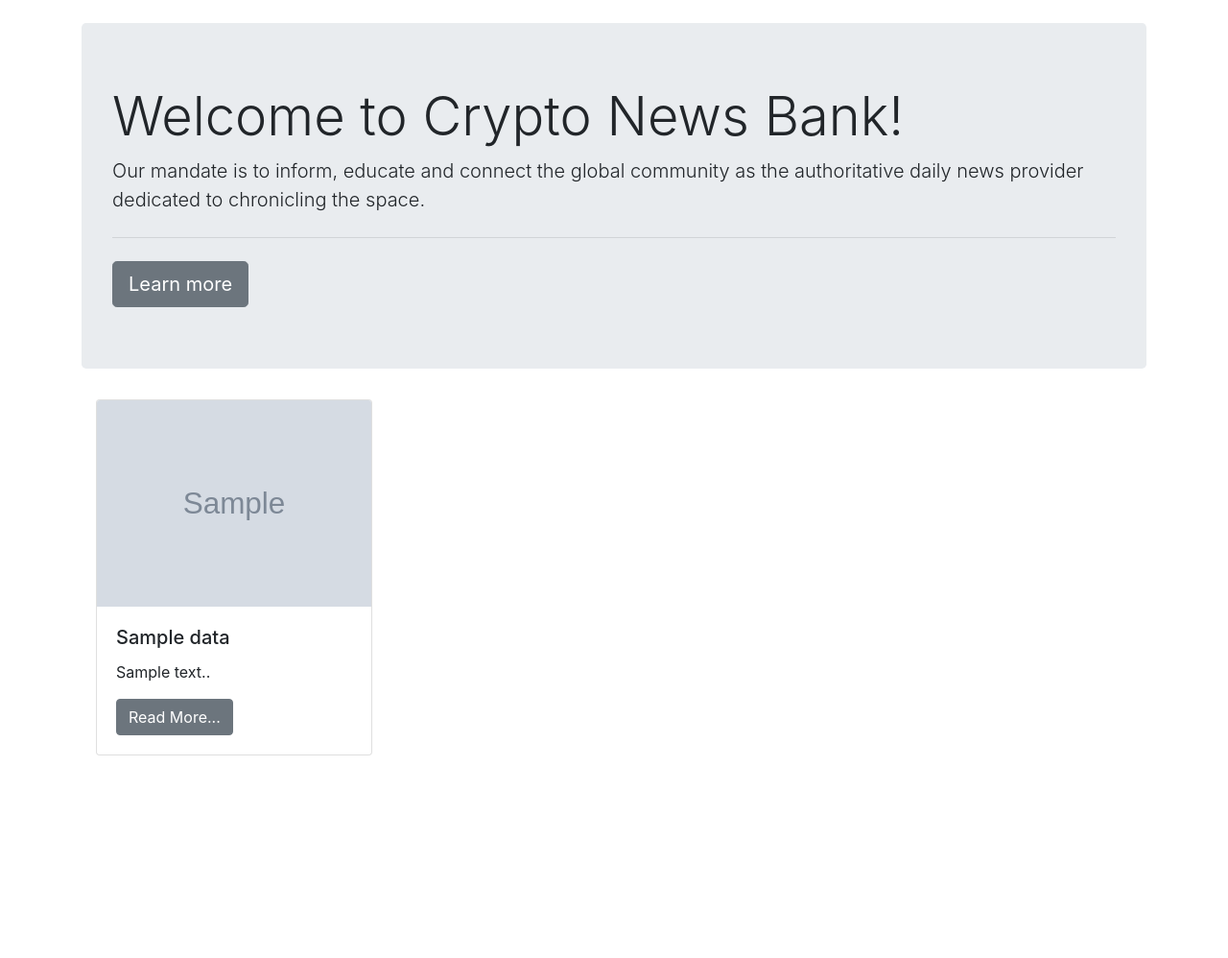
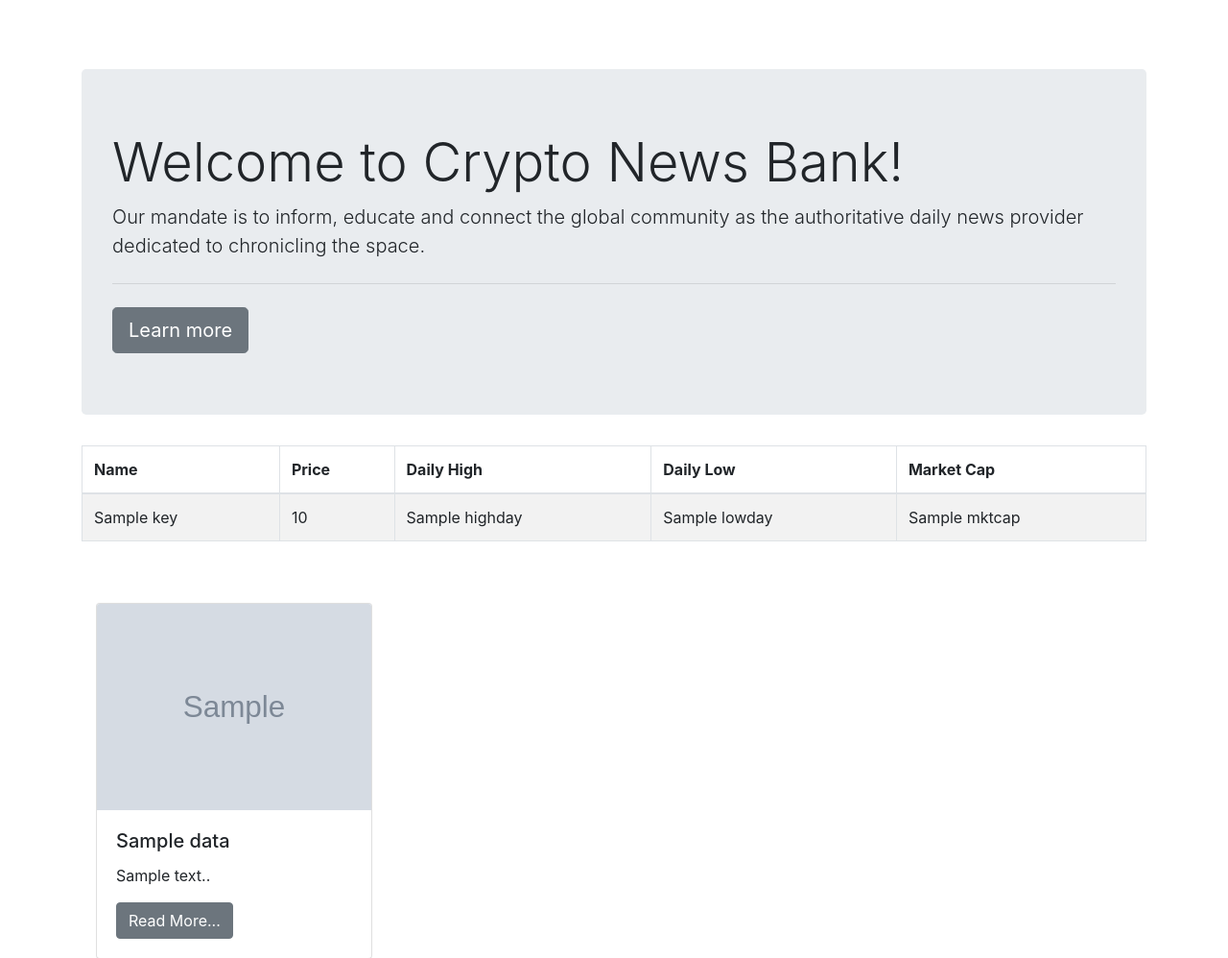
Before and after one commit to Robbie08/CryptoWebApp, a Django app: template crypto/templates/home.html in a window 1280 px wide. Shown: the part 56-1054 px from the top of the page at 96% size. Before the commit the page ends 843 px from the top, so only its background shows below. Run offline with Django 3.2, Linux system fonts and the light colour scheme; the template is opened without the code that fills it: most values are stand-ins (such as "Sample title", 1, 10 or a date in 2020); grey boxes marked "Sample" are stand-in pictures; some libraries are stand-ins or nearby versions.

Commit message:
Added Table to display Crypto Coins information

```diff
--- a/crypto/templates/home.html
+++ b/crypto/templates/home.html
@@ -2,6 +2,7 @@
 
 {% block content %}
 
+<br/><br/>
 <div class="jumbotron">
   <h1 class="display-4">Welcome to Crypto News Bank!</h1>
   <p class="lead"> Our mandate is to inform, educate and connect the global community as the authoritative daily news provider dedicated to chronicling the space.</p>
@@ -9,16 +10,43 @@
   <a class="btn btn-secondary btn-lg" href="#" role="button">Learn more</a>
 </div>
 
+<table class="table table-striped table-bordered table-hover">
+  <thead>
+    <tr>
+      <th scope="col">Name</th>
+      <th scope="col">Price</th>
+      <th scope="col">Daily High</th>
+      <th scope="col">Daily Low</th>
+      <th scope="col">Market Cap</th>
+    </tr>
+  </thead>
+  <tbody>
+  {% for key,value in price.DISPLAY.items %}
+
+    <tr>
+      <td> {{ key }} </td>
+      <td> {{ value.USD.PRICE }} </td>
+      <td> {{ value.USD.HIGHDAY }} </td>
+      <td> {{ value.USD.LOWDAY }} </td>
+      <td> {{ value.USD.MKTCAP }}</td>
+    </tr>
+
+  {% endfor %}
+  </tbody>
+</table>
+
+<br/><br/>
+
 
 <div class="container">
 	<div class="row">
-		{% for x in api.Data %}
+		{% for x in news.Data %}
 			<div class="col-sm">
 				<div class="card" style="width: 18rem;">
 				  <img src="{{x.imageurl}}" class="card-img-top" alt="{{x.source}}">
 				  <div class="card-body">
-				    <h5 class="card-title">{{x.title}}</h5>
-				    <p class="card-text">{{x.body}}.</p>
+				    <h5 class="card-title">{{ x.title }}</h5>
+				    <p class="card-text">{{ x.body }}.</p>
 				    <a href="{{x.url}}" class="btn btn-secondary">Read More...</a>
 				  </div>
 				</div>
```
Also changed, not shown: crypto/views.py (+5 -5 lines).
